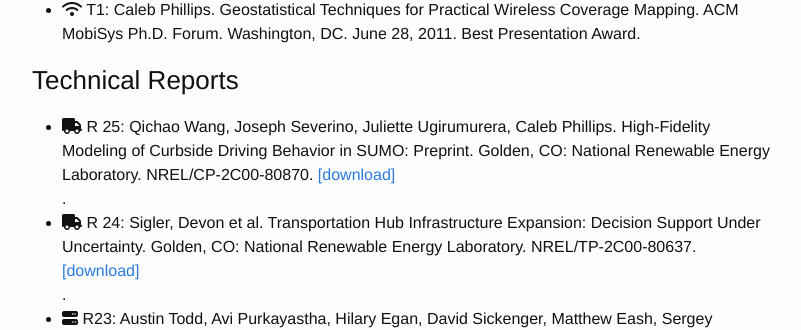
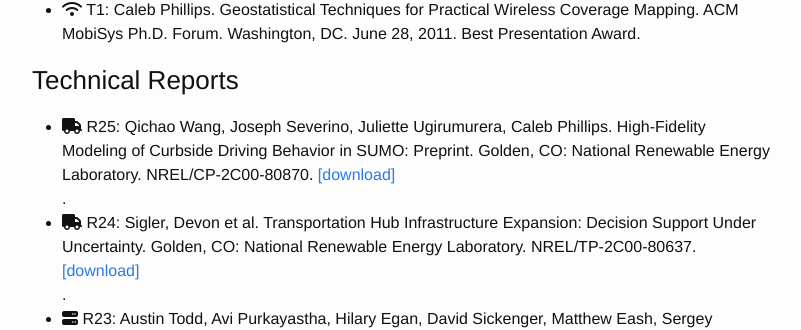
Before and after one commit to somerandomsequence/smallwhitecube, a Jekyll site: the page built from research.md, in a window 1280 px wide and 900 px high, scrolled down 10653 px. Shown: the part 142-472 px from the top of the window, without its empty margins (238-1039 px from the left). Built offline with Jekyll 4.4.1, drawn with Linux system fonts in a browser that asks for light colours; nearby versions of some CDN libraries.

Commit message:
Update papers.html

```diff
--- a/_includes/papers.html
+++ b/_includes/papers.html
@@ -214,9 +214,9 @@
 <h3>Technical Reports</h3>
 
 <ul>
- <li><i class="fa fa-truck" aria-hidden="true"></i> R 25: Qichao Wang, Joseph Severino, Juliette Ugirumurera, Caleb Phillips. High-Fidelity Modeling of Curbside Driving Behavior in SUMO: Preprint. Golden, CO: National Renewable Energy Laboratory.
+ <li><i class="fa fa-truck" aria-hidden="true"></i> R25: Qichao Wang, Joseph Severino, Juliette Ugirumurera, Caleb Phillips. High-Fidelity Modeling of Curbside Driving Behavior in SUMO: Preprint. Golden, CO: National Renewable Energy Laboratory.
     NREL/CP-2C00-80870. <a href="https://www.nrel.gov/docs/fy23osti/80870.pdf">[download]</a></li>.
- <li><i class="fa fa-truck" aria-hidden="true"></i> R 24: Sigler, Devon et al. Transportation Hub Infrastructure Expansion: Decision Support Under Uncertainty. Golden, CO: National Renewable Energy Laboratory.
+ <li><i class="fa fa-truck" aria-hidden="true"></i> R24: Sigler, Devon et al. Transportation Hub Infrastructure Expansion: Decision Support Under Uncertainty. Golden, CO: National Renewable Energy Laboratory.
     NREL/TP-2C00-80637. <a href="https://www.nrel.gov/docs/fy21osti/80637.pdf">[download]</a></li>.
  <li><i class="fa fa-server" aria-hidden="true"></i> R23: Austin Todd, Avi Purkayastha, Hilary Egan, David Sickenger, Matthew Eash, Sergey Serebryakov, Jeff Hanson, Matt Slaby, Nick Wunder, Nalinrat Guba, Kristin Munch, Tahir Cader, and Caleb Phillips. Artificial Intelligence for Data Center Operations (AI Ops). National Renewable Energy Laboratory. May, 2021. NREL/TP-2C00-79712. <a href="https://www.nrel.gov/docs/fy21osti/79712.pdf">[download]</a></li>
  <li><i class="fa fa-asterisk" aria-hidden="true"></i> R22: Dmitry Duplyakin, Sagi Zisman, Caleb Phillips, and Heidi Tinnesand. Bias Characterization, Vertical Interpolation, and Horizontal Interpolation for Distributed Wind Siting Using Mesoscale Wind Resource Estimates. National Renewable Energy Laboratory. January, 2021. NREL/TP-2C00-78412. <a href="https://www.nrel.gov/docs/fy21osti/78412.pdf">[download]</a></li>
```
